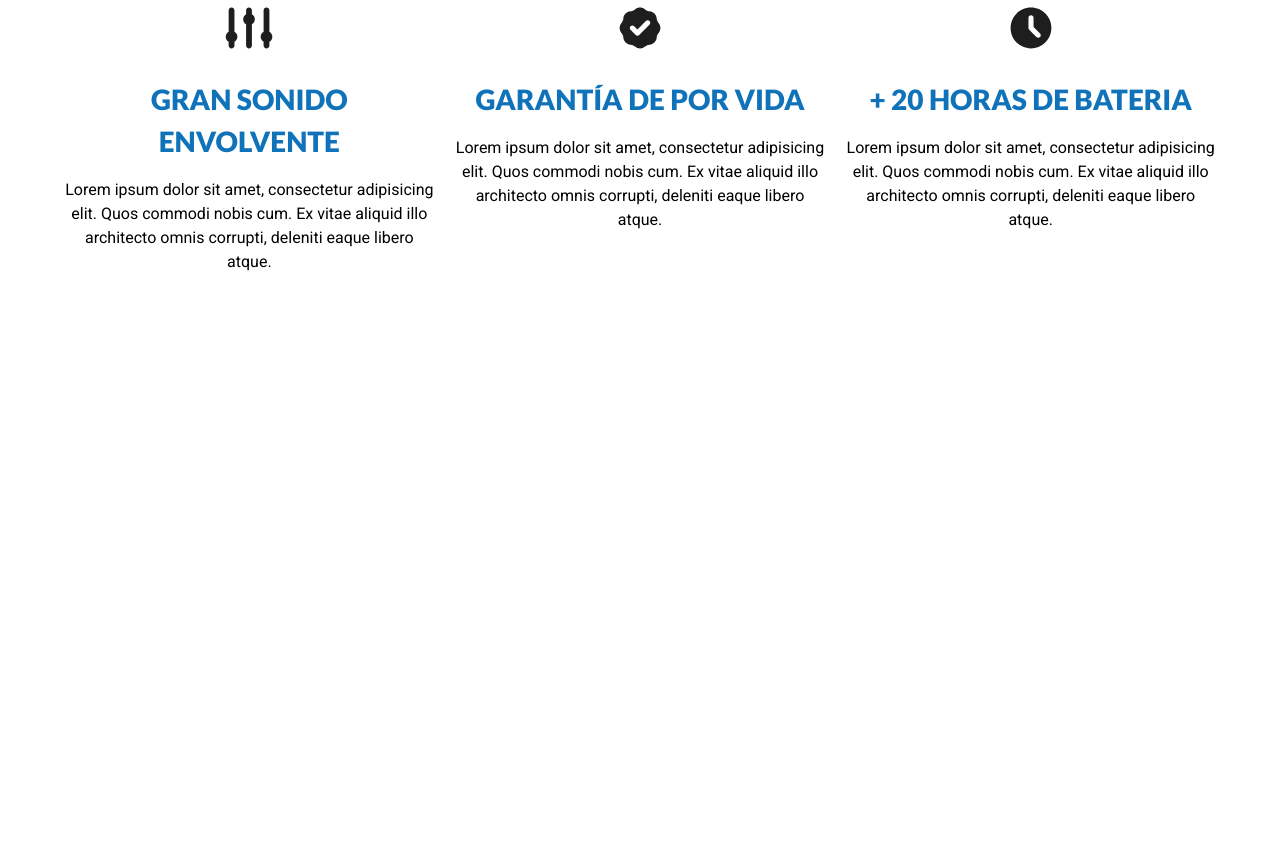
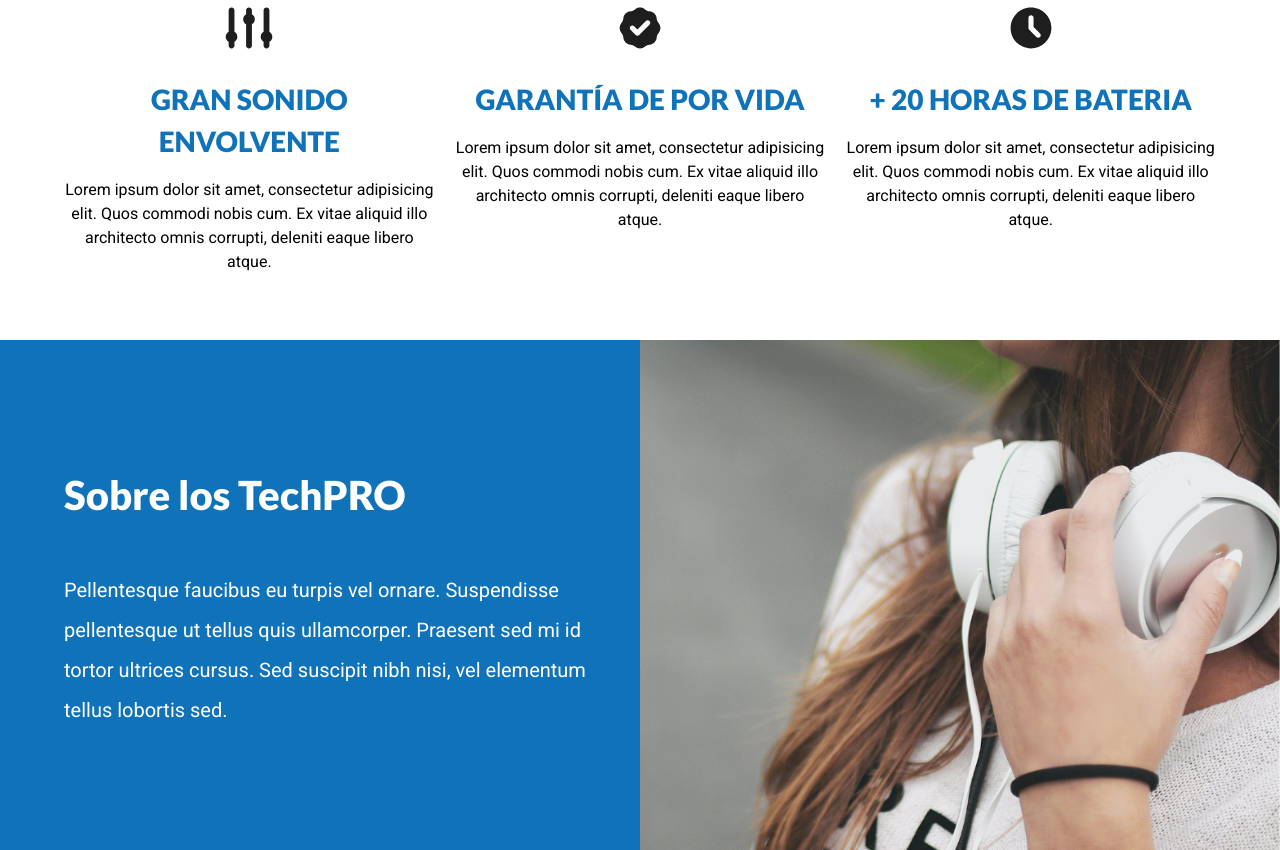
Before and after one commit to MauroMiranda0/audifonos, a plain HTML site: page index.html in a window 1280 px wide. Shown: the part 732-1582 px from the top of the page. Before the commit the page ends 1072 px from the top, so only its background shows below. Drawn offline with Linux system fonts and the light colour scheme.

Commit message:
commitSeccionSobreTechFinalizada

```diff
--- a/css/styles.css
+++ b/css/styles.css
@@ -181,3 +181,67 @@ img {
     padding-top: calc(var(--separacion)/2);
     margin: 0;
 }
+
+
+/* Sobre Producto */
+
+.sobre-producto {
+    background-image: linear-gradient(to bottom, transparent 50%, var(--primario) 0%), url(../img/imagen-mujer.jpg);
+    background-position: right;
+    background-repeat: repeat, no-repeat;
+    background-size: 100%, 110rem;
+}
+
+@media (min-width: 768px) {
+    .sobre-producto {
+        background-image: linear-gradient(to left, transparent 50%, var(--primario) 0%), url(../img/imagen-mujer.jpg);
+        background-repeat: repeat, no-repeat;
+        background-size: 100%, 100rem;
+    }
+}
+
+.sobre-producto-grid {
+    display: grid;
+    grid-template-rows: repeat(2, 40rem);
+    row-gap: var(--separacion);
+}
+
+@media (min-width: 768px) {
+    .sobre-producto-grid {
+        grid-template-rows: unset;
+        row-gap: unset;
+        grid-template-columns: repeat(2, 1fr);
+        column-gap: 4rem;
+        padding: calc(var(--separacion)*2) 0;
+    }
+}
+
+.texto-producto {
+    grid-row: 2 / 3;
+    color: var(--blanco);
+    display: flex;
+    flex-direction: column;
+    justify-content: space-around;
+    padding-bottom: var(--separacion);
+}
+
+@media (min-width: 768px) {
+    .texto-producto {
+        padding-bottom: 0;
+    }
+}
+
+.texto-producto h2 {
+    font-size: 4rem;
+}
+
+.texto-producto p {
+    font-size: 2rem;
+    line-height: 2;
+}
+
+@media (min-width: 768px) {
+    .texto-producto {
+        grid-column: 1 / 2;
+    }
+}
--- a/index.html
+++ b/index.html
@@ -58,6 +58,15 @@
             <!-- .icono -->
         </div>
     </section>
+
+    <section class="sobre-producto">
+        <div class="contenedor sobre-producto-grid">
+            <div class="texto-producto">
+                <h2>Sobre los <span>TechPRO</span></h2>
+                <p>Pellentesque faucibus eu turpis vel ornare. Suspendisse pellentesque ut tellus quis ullamcorper. Praesent sed mi id tortor ultrices cursus. Sed suscipit nibh nisi, vel elementum tellus lobortis sed.</p>
+            </div>
+        </div>
+    </section>
 </body>
 
 </html>
```
